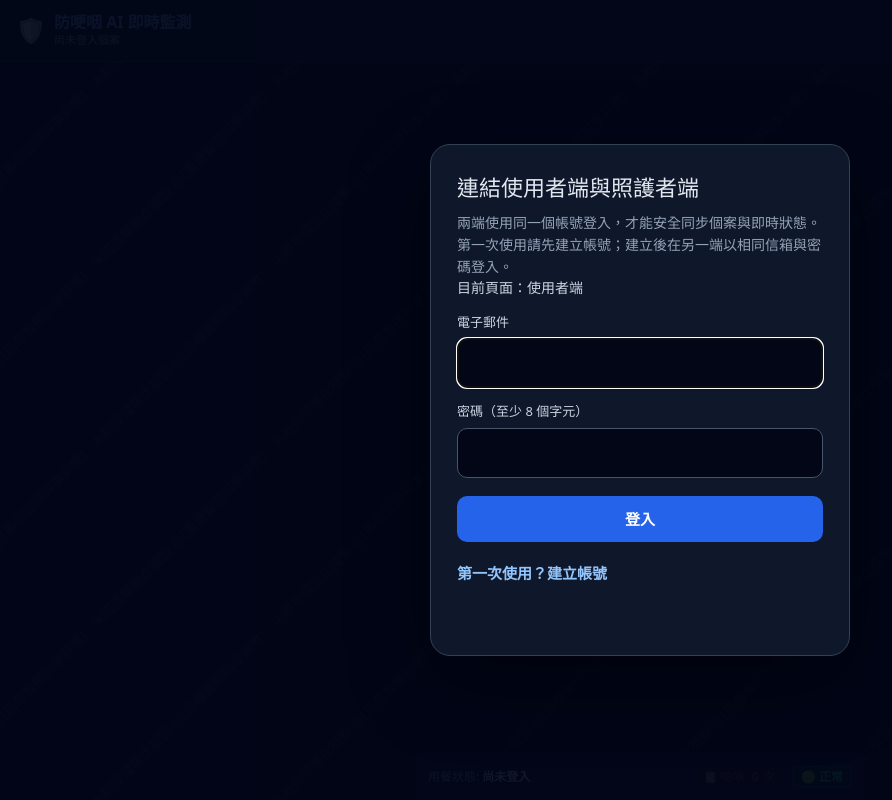
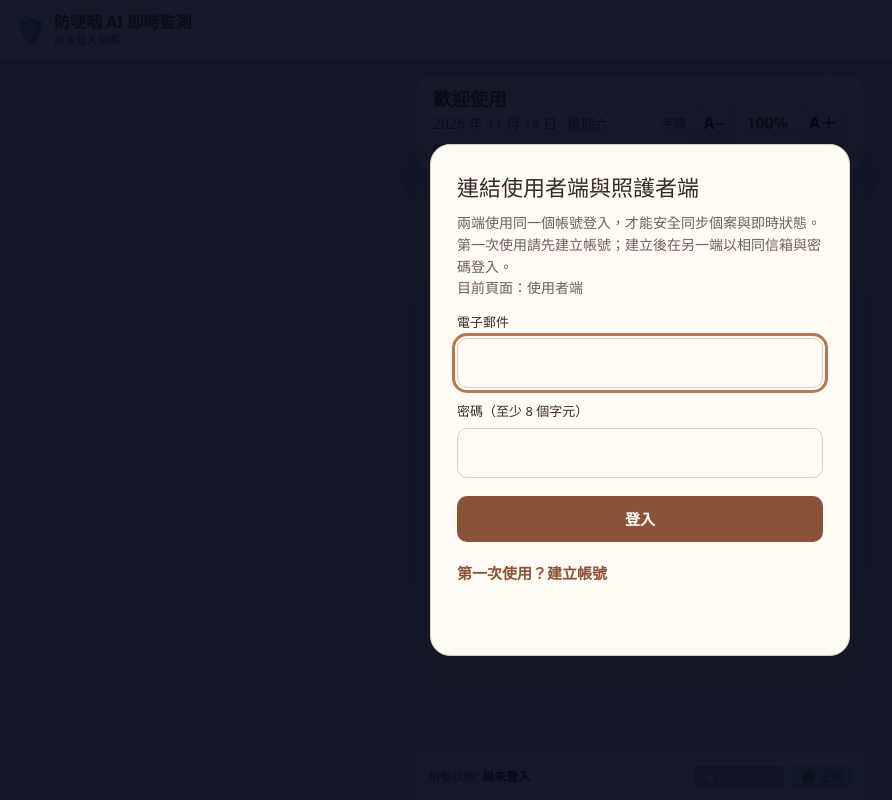
Before and after one commit to 951222-1/html-progress-sync, a plain HTML site: page mobile/index.html in a window 1280 px wide. Shown: the whole page, without its empty margins (0-892 px from the left). Drawn offline with nearby package versions, Linux system fonts and the light colour scheme.

Commit message:
Refresh anti-choking UI with warm accessible theme

```diff
--- a/mobile/index.html
+++ b/mobile/index.html
@@ -1,5 +1,5 @@
 <!DOCTYPE html>
-<html lang="zh-TW" class="dark">
+<html lang="zh-TW" class="dark" data-ui-theme="milktea">
 <head>
     <meta charset="UTF-8">
     <meta name="viewport" content="width=device-width, initial-scale=1.0, maximum-scale=1.0, user-scalable=no">
@@ -27,6 +27,7 @@
         window.AudioClassifier = audioTasks.AudioClassifier;
     </script>
     <link rel="stylesheet" href="style.css">
+    <link rel="stylesheet" href="ui-refresh.css">
     <!-- 核心設定與應用腳本引用 (置於 Head 提前解析) -->
     <script src="config.js?v=20261110_d0b3a1b"></script>
     <script src="connection-core.js?v=20261110_d0b3a1b"></script>
@@ -54,6 +55,23 @@
             </button>
         </div>
     </header>
+
+    <section id="ui-refresh-controls" class="ui-refresh-toolbar ui-refresh-toolbar--patient" aria-label="待機資訊與字體設定">
+        <div class="ui-refresh-clock" aria-live="polite">
+            <p id="idle-greeting" class="ui-refresh-greeting">歡迎使用</p>
+            <div class="ui-refresh-date-line">
+                <time id="idle-date" datetime="">日期</time>
+                <span id="idle-weekday">星期</span>
+                <time id="idle-time" class="ui-refresh-time" datetime="">--:--</time>
+            </div>
+        </div>
+        <div class="ui-refresh-font-controls" aria-label="字體大小調整">
+            <span class="ui-refresh-font-label">字體</span>
+            <button id="ui-font-decrease" type="button" aria-label="縮小字體">A−</button>
+            <output id="ui-font-percent" class="ui-refresh-font-value" aria-live="polite">100%</output>
+            <button id="ui-font-increase" type="button" aria-label="放大字體">A＋</button>
+        </div>
+    </section>
 
     <!-- 主要相機與 AI 監測內容區 -->
     <main class="flex-1 max-w-md w-full mx-auto p-4 flex flex-col justify-center space-y-4">
@@ -298,5 +316,6 @@
         </div>
     </div>
 
+    <script src="ui-refresh.js"></script>
 </body>
 </html>
--- /dev/null
+++ b/mobile/ui-refresh.css
@@ -0,0 +1,251 @@
+/* UI-only milk-tea refresh. Camera pixels, alert colors and detection canvases stay untouched. */
+:root { --ui-font-scale: 1; }
+
+html[data-ui-theme="milktea"] {
+  color-scheme: light;
+  font-size: calc(100% * var(--ui-font-scale, 1));
+  --milk-bg: #f3eee6;
+  --milk-surface: #fffaf3;
+  --milk-surface-soft: #f5ece1;
+  --milk-surface-deep: #e9ddce;
+  --milk-ink: #342d27;
+  --milk-muted: #6d6258;
+  --milk-border: #ded0bf;
+  --milk-accent: #8b5439;
+  --milk-accent-hover: #71432f;
+  --milk-focus: #b8794c;
+  --milk-shadow: 0 12px 32px rgba(72, 50, 31, .09);
+}
+
+html[data-ui-theme="milktea"] body {
+  background-color: var(--milk-bg) !important;
+  color: var(--milk-ink) !important;
+  font-family: system-ui, "Noto Sans TC", "Microsoft JhengHei", sans-serif !important;
+}
+
+html[data-ui-theme="milktea"] body > header {
+  background-color: rgba(237, 226, 211, .98) !important;
+  border-color: var(--milk-border) !important;
+  color: var(--milk-ink) !important;
+  box-shadow: 0 2px 12px rgba(72, 50, 31, .06);
+}
+
+html[data-ui-theme="milktea"] .bg-slate-900,
+html[data-ui-theme="milktea"] .bg-slate-900\/90,
+html[data-ui-theme="milktea"] .bg-slate-900\/80 {
+  background-color: var(--milk-surface) !important;
+}
+html[data-ui-theme="milktea"] .bg-slate-800,
+html[data-ui-theme="milktea"] .bg-slate-800\/80,
+html[data-ui-theme="milktea"] .bg-slate-800\/60,
+html[data-ui-theme="milktea"] .bg-slate-800\/50 {
+  background-color: var(--milk-surface-soft) !important;
+}
+html[data-ui-theme="milktea"] .bg-slate-950 {
+  background-color: var(--milk-surface-deep) !important;
+}
+html[data-ui-theme="milktea"] .border-slate-800,
+html[data-ui-theme="milktea"] .border-slate-700,
+html[data-ui-theme="milktea"] .border-slate-700\/50 {
+  border-color: var(--milk-border) !important;
+}
+html[data-ui-theme="milktea"] .text-slate-100,
+html[data-ui-theme="milktea"] .text-slate-200,
+html[data-ui-theme="milktea"] .text-slate-300 {
+  color: var(--milk-ink) !important;
+}
+html[data-ui-theme="milktea"] .text-slate-400,
+html[data-ui-theme="milktea"] .text-slate-500 {
+  color: var(--milk-muted) !important;
+}
+html[data-ui-theme="milktea"] .text-blue-300,
+html[data-ui-theme="milktea"] .text-blue-400 {
+  color: var(--milk-accent) !important;
+}
+html[data-ui-theme="milktea"] button.bg-blue-600,
+html[data-ui-theme="milktea"] button.bg-blue-600:enabled {
+  background-color: var(--milk-accent) !important;
+  border-color: var(--milk-accent) !important;
+}
+html[data-ui-theme="milktea"] button.bg-blue-600:hover:enabled {
+  background-color: var(--milk-accent-hover) !important;
+}
+html[data-ui-theme="milktea"] input:not([type="checkbox"]):not([type="radio"]),
+html[data-ui-theme="milktea"] select,
+html[data-ui-theme="milktea"] textarea {
+  color: var(--milk-ink) !important;
+  background-color: var(--milk-surface) !important;
+  border-color: var(--milk-border) !important;
+}
+html[data-ui-theme="milktea"] input::placeholder,
+html[data-ui-theme="milktea"] textarea::placeholder {
+  color: #8b7e72 !important;
+}
+html[data-ui-theme="milktea"] :focus-visible {
+  outline: 3px solid var(--milk-focus) !important;
+  outline-offset: 2px;
+}
+
+/* Retheme the existing auth form without moving its controls or changing logout behavior. */
+html[data-ui-theme="milktea"] #supabase-auth-gate .auth-card,
+html[data-ui-theme="milktea"] #supabase-auth-reverify .auth-card {
+  color: var(--milk-ink) !important;
+  background: var(--milk-surface) !important;
+  border-color: var(--milk-border) !important;
+  box-shadow: var(--milk-shadow) !important;
+}
+html[data-ui-theme="milktea"] #supabase-auth-gate h2,
+html[data-ui-theme="milktea"] #supabase-auth-reverify h2 { color: var(--milk-ink) !important; }
+html[data-ui-theme="milktea"] #supabase-auth-gate p,
+html[data-ui-theme="milktea"] #supabase-auth-reverify p { color: var(--milk-muted) !important; }
+html[data-ui-theme="milktea"] #supabase-auth-gate label,
+html[data-ui-theme="milktea"] #supabase-auth-reverify label { color: var(--milk-ink) !important; }
+html[data-ui-theme="milktea"] #supabase-auth-gate input,
+html[data-ui-theme="milktea"] #supabase-auth-reverify input {
+  color: var(--milk-ink) !important;
+  background: var(--milk-surface) !important;
+  border-color: var(--milk-border) !important;
+}
+html[data-ui-theme="milktea"] #supabase-auth-submit,
+html[data-ui-theme="milktea"] #supabase-reverify-submit {
+  background: var(--milk-accent) !important;
+  color: #fff !important;
+}
+html[data-ui-theme="milktea"] #supabase-auth-mode { color: var(--milk-accent) !important; }
+
+/* Keep camera/video imagery and the L1–L4 alert treatment as-is. */
+html[data-ui-theme="milktea"] #camera-container,
+html[data-ui-theme="milktea"] #remote-video {
+  background-color: #181614 !important;
+}
+html[data-ui-theme="milktea"] #camera-container {
+  border-color: var(--milk-border) !important;
+  box-shadow: var(--milk-shadow) !important;
+}
+html[data-ui-theme="milktea"] #standby-overlay {
+  background-color: rgba(255, 250, 243, .96) !important;
+}
+html[data-ui-theme="milktea"] #loading-overlay {
+  background-color: rgba(255, 250, 243, .96) !important;
+}
+.ui-refresh-toolbar {
+  box-sizing: border-box;
+  width: min(calc(100% - 2rem), 44rem);
+  margin: .75rem auto 0;
+  padding: .8rem 1rem;
+  display: flex;
+  align-items: center;
+  justify-content: space-between;
+  gap: 1rem;
+  color: var(--milk-ink);
+  background: var(--milk-surface);
+  border: 1px solid var(--milk-border);
+  border-radius: 1rem;
+  box-shadow: var(--milk-shadow);
+}
+
+.ui-refresh-clock { min-width: 0; }
+.ui-refresh-toolbar--patient { max-width: 28rem; }
+.ui-refresh-toolbar--caregiver { max-width: 50rem; }
+.ui-refresh-greeting {
+  margin: 0 0 .2rem;
+  color: var(--milk-accent);
+  font-size: 1.15rem;
+  font-weight: 750;
+  line-height: 1.25;
+}
+.ui-refresh-date-line {
+  display: flex;
+  flex-wrap: wrap;
+  align-items: baseline;
+  gap: .25rem .6rem;
+  color: var(--milk-muted);
+  font-size: .875rem;
+  font-variant-numeric: tabular-nums;
+}
+.ui-refresh-time { color: var(--milk-ink); font-weight: 700; }
+.ui-refresh-font-controls {
+  display: flex;
+  flex: 0 0 auto;
+  align-items: center;
+  gap: .35rem;
+  white-space: nowrap;
+}
+.ui-refresh-font-label { color: var(--milk-muted); font-size: .8rem; }
+.ui-refresh-font-controls button {
+  min-width: 44px;
+  min-height: 44px;
+  padding: .4rem .6rem;
+  color: var(--milk-ink);
+  background: var(--milk-surface-soft);
+  border: 1px solid var(--milk-border);
+  border-radius: .75rem;
+  font: inherit;
+  font-weight: 700;
+  cursor: pointer;
+}
+.ui-refresh-font-controls button:disabled { opacity: .45; cursor: not-allowed; }
+.ui-refresh-font-value {
+  min-width: 3.25rem;
+  color: var(--milk-accent);
+  font-weight: 750;
+  text-align: center;
+  font-variant-numeric: tabular-nums;
+}
+
+html[data-ui-theme="milktea"] #camera-container { border-radius: 1.25rem; }
+html[data-ui-theme="milktea"] #btn-start-meal {
+  min-height: 58px;
+  color: #fff !important;
+  background-color: #54745d !important;
+  border-color: #54745d !important;
+  box-shadow: 0 8px 20px rgba(49, 82, 57, .18);
+}
+html[data-ui-theme="milktea"] #btn-start-meal:disabled {
+  color: #6f7a71 !important;
+  background-color: #dce5da !important;
+  border-color: #d1dacd !important;
+  opacity: .75 !important;
+}
+html[data-ui-theme="milktea"] #btn-end-meal:disabled {
+  color: #85796e !important;
+  background-color: #e8dfd5 !important;
+  border-color: #d9cdbf !important;
+  opacity: .8 !important;
+  cursor: not-allowed;
+}
+html[data-ui-theme="milktea"] #btn-end-meal:enabled {
+  min-height: 58px;
+  grid-column: 1 / -1;
+  justify-self: center;
+  width: min(100%, 22rem);
+}
+html[data-ui-theme="milktea"] footer {
+  color: var(--milk-muted) !important;
+  background-color: var(--milk-surface) !important;
+  border-color: var(--milk-border) !important;
+}
+
+@media (max-width: 480px) {
+  .ui-refresh-toolbar {
+    width: calc(100% - 1.25rem);
+    margin-top: .5rem;
+    padding: .7rem;
+    gap: .5rem;
+  }
+  .ui-refresh-font-label { display: none; }
+  .ui-refresh-font-controls { gap: .2rem; }
+  .ui-refresh-font-controls button { min-width: 42px; min-height: 44px; padding: .35rem; }
+  .ui-refresh-date-line { font-size: .8rem; }
+}
+
+@media (prefers-reduced-motion: reduce) {
+  html[data-ui-theme="milktea"] *,
+  html[data-ui-theme="milktea"] *::before,
+  html[data-ui-theme="milktea"] *::after {
+    scroll-behavior: auto !important;
+    animation-duration: .01ms !important;
+    animation-iteration-count: 1 !important;
+    transition-duration: .01ms !important;
+  }
+}
--- /dev/null
+++ b/mobile/ui-refresh.js
@@ -0,0 +1,185 @@
+(function (root, factory) {
+  const api = factory();
+  if (typeof module === 'object' && module.exports) module.exports = api;
+  else api.attach(root);
+})(typeof globalThis !== 'undefined' ? globalThis : this, function () {
+  'use strict';
+
+  const MIN_PERCENT = 80;
+  const MAX_PERCENT = 200;
+  const DEFAULT_PERCENT = 100;
+  const STORAGE_KEY = 'antichoke-ui-font-percent-v2';
+
+  function normalizePercent(value) {
+    if ((typeof value !== 'number' && typeof value !== 'string') ||
+        (typeof value === 'string' && !value.trim())) return DEFAULT_PERCENT;
+    const number = Number(value);
+    return Number.isFinite(number)
+      ? Math.min(MAX_PERCENT, Math.max(MIN_PERCENT, Math.round(number)))
+      : DEFAULT_PERCENT;
+  }
+
+  function dateParts(date) {
+    const pad = number => String(number).padStart(2, '0');
+    const year = String(date.getFullYear()).padStart(4, '0');
+    const month = pad(date.getMonth() + 1);
+    const day = pad(date.getDate());
+    const weekday = new Intl.DateTimeFormat('zh-TW', { weekday: 'long' }).format(date);
+    const period = date.getHours() >= 5 && date.getHours() < 12
+      ? '早安'
+      : date.getHours() >= 12 && date.getHours() < 18 ? '午安' : '晚安';
+    return {
+      date: `${year} 年 ${month} 月 ${day} 日`,
+      isoDate: `${year}-${month}-${day}`,
+      weekday,
+      time: `${pad(date.getHours())}:${pad(date.getMinutes())}`,
+      isoTime: date.toISOString(),
+      period
+    };
+  }
+
+  function patientNameFromLabel(label) {
+    const text = typeof label === 'string' ? label.trim() : '';
+    if (!text || /尚未登入|尚未選擇/.test(text)) return '';
+    return text.replace(/\s*\([^)]*\)/g, '').trim();
+  }
+
+  function bindMealFullscreen(doc) {
+    if (!doc || typeof doc.getElementById !== 'function') return () => {};
+    const main = typeof doc.querySelector === 'function' ? doc.querySelector('main') : null;
+    const start = doc.getElementById('btn-start-meal');
+    const end = doc.getElementById('btn-end-meal');
+    if (!main || !start || !end || typeof start.addEventListener !== 'function' || typeof end.addEventListener !== 'function') return () => {};
+    const onStart = () => {
+      if (doc.fullscreenElement || typeof main.requestFullscreen !== 'function') return;
+      try { const pending = main.requestFullscreen(); if (pending && typeof pending.catch === 'function') pending.catch(() => {}); } catch (_) {}
+    };
+    const onEnd = () => {
+      if (!doc.fullscreenElement || typeof doc.exitFullscreen !== 'function') return;
+      try { const pending = doc.exitFullscreen(); if (pending && typeof pending.catch === 'function') pending.catch(() => {}); } catch (_) {}
+    };
+    start.addEventListener('click', onStart, true);
+    end.addEventListener('click', onEnd, true);
+    return () => {
+      if (typeof start.removeEventListener === 'function') start.removeEventListener('click', onStart, true);
+      if (typeof end.removeEventListener === 'function') end.removeEventListener('click', onEnd, true);
+    };
+  }
+
+  function createUiRefresh(options = {}) {
+    const win = options.window || (typeof window !== 'undefined' ? window : null);
+    const doc = Object.prototype.hasOwnProperty.call(options, 'document')
+      ? options.document
+      : win && win.document;
+    const now = options.now || (() => new Date());
+    const setIntervalFn = options.setInterval || (win && win.setInterval ? win.setInterval.bind(win) : setInterval);
+    const clearIntervalFn = options.clearInterval || (win && win.clearInterval ? win.clearInterval.bind(win) : clearInterval);
+    const storageKey = STORAGE_KEY;
+    let storage = null;
+    try { storage = Object.prototype.hasOwnProperty.call(options, 'storage') ? options.storage : win && win.localStorage; }
+    catch (_) { storage = null; }
+    if (!doc || !doc.documentElement) return { destroy() {} };
+
+    const rootElement = doc.documentElement;
+    const removeFullscreenHandlers = bindMealFullscreen(doc);
+    const patientLabel = doc.getElementById('current-patient-label');
+    const patientGreeting = doc.getElementById('idle-greeting');
+    const dashboardGreeting = doc.getElementById('dashboard-greeting');
+    const dateNodes = [doc.getElementById('idle-date'), doc.getElementById('dashboard-date')].filter(Boolean);
+    const weekdayNodes = [doc.getElementById('idle-weekday'), doc.getElementById('dashboard-weekday')].filter(Boolean);
+    const timeNodes = [doc.getElementById('idle-time'), doc.getElementById('dashboard-time')].filter(Boolean);
+    const percentNode = doc.getElementById('ui-font-percent');
+    const decreaseButton = doc.getElementById('ui-font-decrease');
+    const increaseButton = doc.getElementById('ui-font-increase');
+    let percent = DEFAULT_PERCENT;
+    let clockTimer = null;
+    let observer = null;
+
+    function setText(node, text) {
+      if (node) node.textContent = text;
+    }
+
+    function renderClock() {
+      const instant = now();
+      const parts = dateParts(instant);
+      for (const node of dateNodes) {
+        setText(node, parts.date);
+        if (node.tagName === 'TIME') node.setAttribute('datetime', parts.isoDate);
+      }
+      for (const node of weekdayNodes) setText(node, parts.weekday);
+      for (const node of timeNodes) {
+        setText(node, parts.time);
+        if (node.tagName === 'TIME') node.setAttribute('datetime', parts.isoTime);
+      }
+      const name = patientNameFromLabel(patientLabel && patientLabel.textContent);
+      if (patientGreeting) setText(patientGreeting, name ? `${name}，${parts.period}` : '歡迎使用');
+      if (dashboardGreeting) setText(dashboardGreeting, '照護狀態總覽');
+      return parts;
+    }
+
+    function applyFontSize(value, persist) {
+      percent = normalizePercent(value);
+      const scale = percent / 100;
+      rootElement.style.setProperty('--ui-font-scale', String(scale));
+      rootElement.dataset.fontPercent = String(percent);
+      setText(percentNode, `${percent}%`);
+      if (decreaseButton) decreaseButton.disabled = percent <= MIN_PERCENT;
+      if (increaseButton) increaseButton.disabled = percent >= MAX_PERCENT;
+      if (persist && storage && typeof storage.setItem === 'function') {
+        try { storage.setItem(storageKey, String(percent)); } catch (_) { /* Private mode or quota: keep this session usable. */ }
+      }
+      return percent;
+    }
+
+    let saved = null;
+    try { if (storage && typeof storage.getItem === 'function') saved = storage.getItem(storageKey); }
+    catch (_) { saved = null; }
+    applyFontSize(saved, false);
+    if (decreaseButton) decreaseButton.addEventListener('click', () => applyFontSize(percent - 10, true));
+    if (increaseButton) increaseButton.addEventListener('click', () => applyFontSize(percent + 10, true));
+    renderClock();
+    clockTimer = setIntervalFn(renderClock, 30000);
+
+    const Observer = options.MutationObserver || (win && win.MutationObserver);
+    if (patientLabel && typeof Observer === 'function') {
+      try {
+        observer = new Observer(renderClock);
+        observer.observe(patientLabel, { childList: true, characterData: true, subtree: true });
+      } catch (_) { if (observer) observer.disconnect(); observer = null; }
+    }
+    const storageListener = event => {
+      if (event && (event.key === storageKey || event.key === null)) {
+        if (!event.storageArea || !storage || event.storageArea === storage) applyFontSize(event.key === null ? null : event.newValue, false);
+      }
+    };
+    if (win && typeof win.addEventListener === 'function') win.addEventListener('storage', storageListener);
+
+    return {
+      getPercent: () => percent,
+      setPercent: value => applyFontSize(value, true),
+      renderClock,
+      destroy() {
+        if (clockTimer !== null) clearIntervalFn(clockTimer);
+        if (observer) observer.disconnect();
+        if (win && typeof win.removeEventListener === 'function') win.removeEventListener('storage', storageListener);
+        removeFullscreenHandlers();
+      }
+    };
+  }
+
+  function attach(win) {
+    if (!win || !win.document) return null;
+    const start = () => {
+      if (win.UiRefresh) return win.UiRefresh;
+      win.UiRefresh = createUiRefresh({ window: win });
+      return win.UiRefresh;
+    };
+    if (win.document.readyState === 'loading') {
+      win.document.addEventListener('DOMContentLoaded', start, { once: true });
+      return null;
+    }
+    return start();
+  }
+
+  return { MIN_PERCENT, MAX_PERCENT, DEFAULT_PERCENT, STORAGE_KEY, normalizePercent, dateParts, patientNameFromLabel, createUiRefresh, attach };
+});
```
Also changed, not shown: mobile/caregiver.html (+20 -1 lines), 1 other file.
